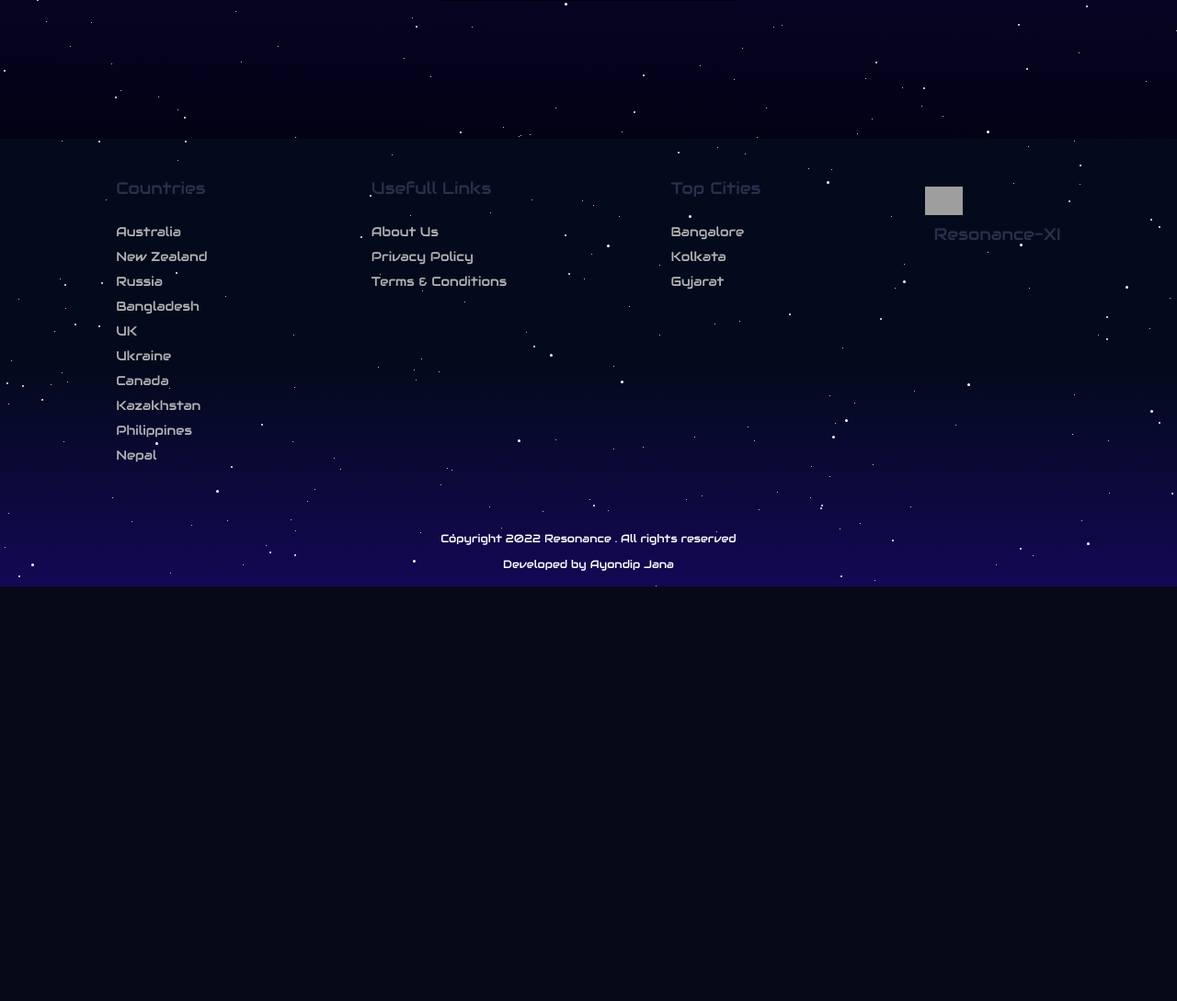
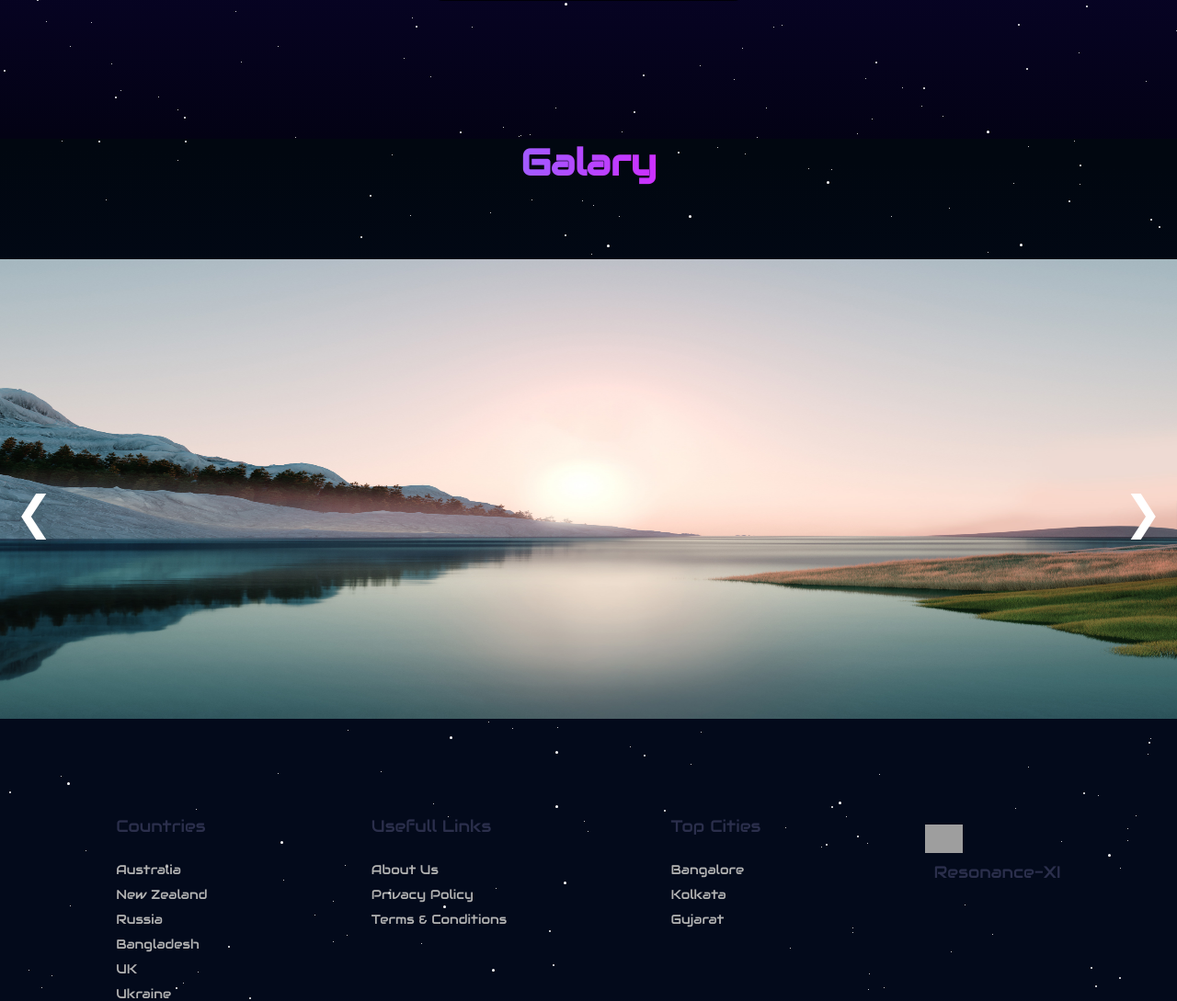
Before and after one commit to detronetdip/resonence, a PHP site: page / in a window 1280 px wide. Shown: the part 4306-5395 px from the top of the page at 92% size. Before the commit the page ends 4944 px from the top, so only its background shows below. Run offline with PHP 8.4, Linux system fonts and the light colour scheme; grey boxes are pictures that could not be loaded.

Commit message:
add carousel

```diff
--- a/assets/css/_main.scss
+++ b/assets/css/_main.scss
@@ -315,6 +315,58 @@
       background-size: cover;
     }
   }
+  .galary{
+    background: linear-gradient(
+      0.94deg,
+      #030a1b 51.2%,
+      #010710 95.7%
+    );
+    padding-bottom: 5rem;
+    h4{
+      text-align: center;
+      @include eor;
+      font-size: 4rem;
+      padding-bottom: 8rem;
+    }
+    .slideshow-container {
+      max-width: 100%;
+      height: 50rem;
+      position: relative;
+      margin: auto;
+      .mySlides {
+        height: 100%;
+        display: none;
+      }
+      .prev, .next {
+        cursor: pointer;
+        position: absolute;
+        top: 50%;
+        width: auto;
+        margin-top: -2.2rem;
+        padding: 1.6rem;
+        color: white;
+        font-size: 5rem;
+        transition: 0.6s ease;
+        border-radius: 0 1rem 1rem 0;
+        user-select: none;
+      }
+      .next {
+        right: 0;
+        border-radius: 1rem 0 0 1rem;
+      }
+      .prev:hover, .next:hover {
+        background-color: rgba(0,0,0,0.3);
+      }
+      .fade {
+        animation-name: fade;
+        animation-duration: 1.5s;
+      }
+      @keyframes fade {
+        from {opacity: .4}
+        to {opacity: 1}
+      }
+    }
+  }
   .footer {
     background: $bg2;
     padding: 0.2rem;
--- a/assets/js/script.js
+++ b/assets/js/script.js
@@ -27,3 +27,28 @@ VanillaTilt.init(document.querySelectorAll(".scardcontainer"), {
   glare: true, // if it should have a "glare" effect
   "max-glare": 0.3,
 });
+
+let slideIndex = 1;
+showSlides(slideIndex);
+
+// Next/previous controls
+function plusSlides(n) {
+  showSlides(slideIndex += n);
+}
+
+// Thumbnail image controls
+function currentSlide(n) {
+  showSlides(slideIndex = n);
+}
+
+function showSlides() {
+  let i;
+  let slides = document.getElementsByClassName("mySlides");
+  for (i = 0; i < slides.length; i++) {
+    slides[i].style.display = "none";
+  }
+  slideIndex++;
+  if (slideIndex > slides.length) {slideIndex = 1}
+  slides[slideIndex-1].style.display = "block";
+  setTimeout(showSlides, 5000);
+}
--- a/index.html
+++ b/index.html
@@ -355,7 +355,31 @@
           </div>
         </div>
       </section>
+      <section class="galary">
+        <h4>Galary</h4>
+        <div class="slideshow-container">
+          <div class="mySlides fade">
+            <img src="./assets/images/img28.jpg">
 
+          </div>
+
+          <div class="mySlides fade">
+            <img src="./assets/images/img29.jpg">
+          </div>
+
+          <div class="mySlides fade">
+            <img src="./assets/images/img30.jpg">
+          </div>
+          <a class="prev" onclick="plusSlides(-1)">&#10094;</a>
+          <a class="next" onclick="plusSlides(1)">&#10095;</a>
+        </div>
+        <br>
+        <div style="text-align:center">
+          <span class="dot" onclick="currentSlide(1)"></span>
+          <span class="dot" onclick="currentSlide(2)"></span>
+          <span class="dot" onclick="currentSlide(3)"></span>
+        </div>
+      </section>
       <section class="defaultPadding mt4 footer">
         <div class="footer-row2">
           <div class="container">
```
Also changed, not shown: assets/css/style.css, assets/images/img28.jpg (added), assets/images/img29.jpg (added), assets/images/img30.jpg (added), assets/images/img31.jpg (added), 1 other file.
